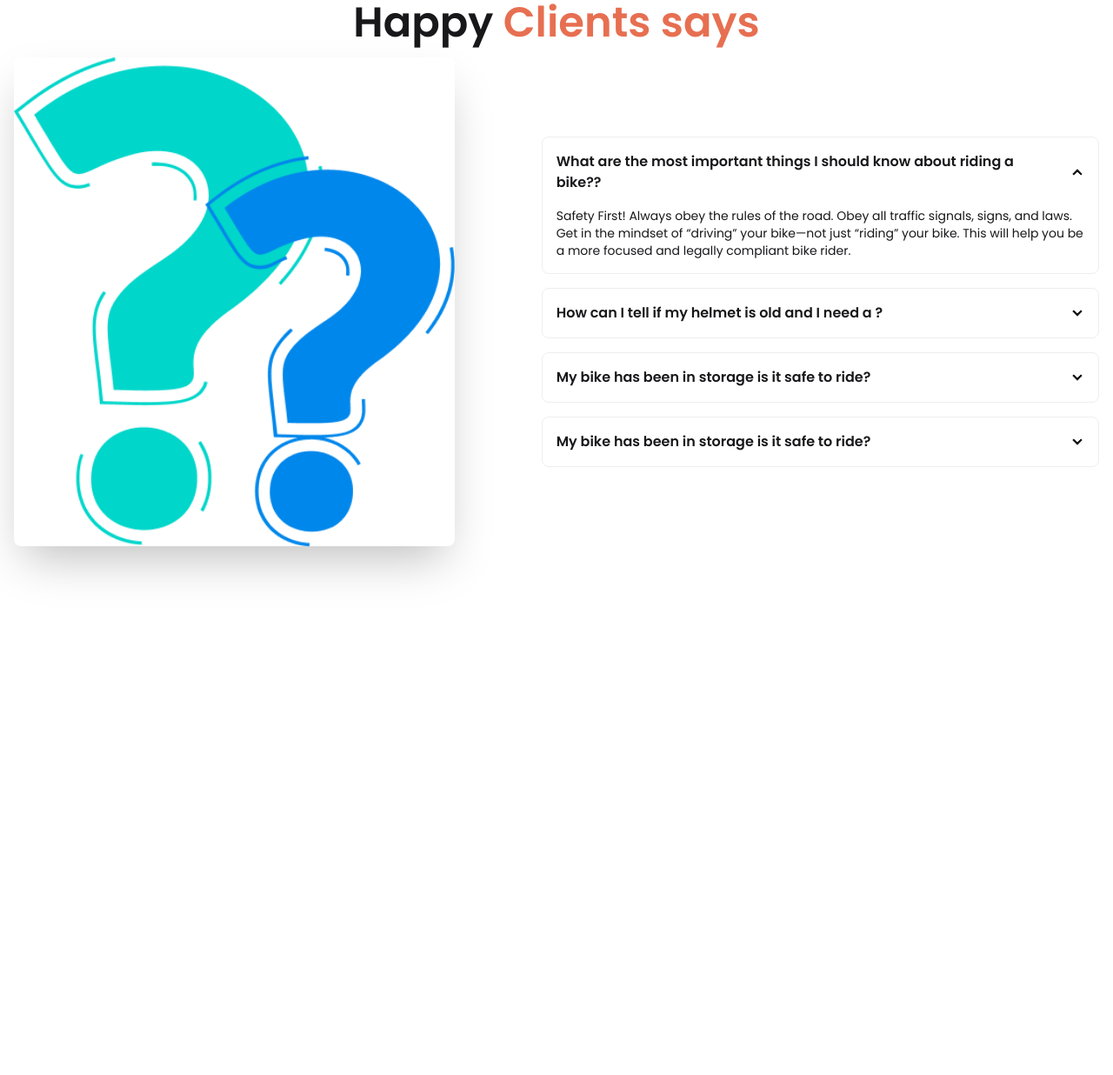
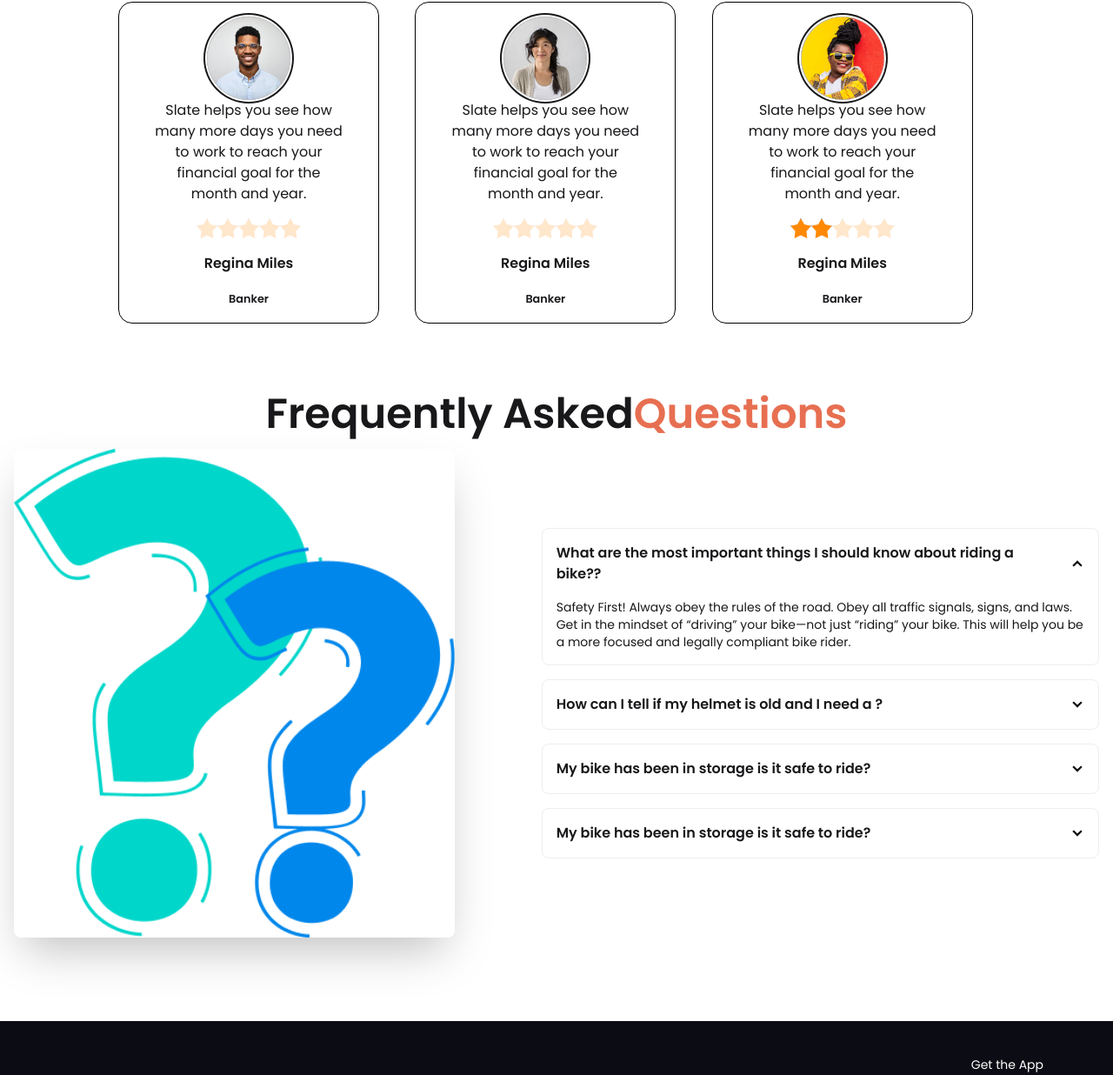
Before and after one commit to sumon8520/Daisy-ui-projce, a website: page index.html in a window 1280 px wide. Shown: the part 2085-3321 px from the top of the page at 87% size. Before the commit the page ends 2809 px from the top, so only its background shows below. Drawn offline with nearby package versions, Linux system fonts and the light colour scheme; a small style sheet from the web is missing.

Commit message:
added the happy client section and fotter section

```diff
--- a/index.html
+++ b/index.html
@@ -203,9 +203,92 @@
     </div>
    </section>
 
+
+   <!-- Happy Client section -->
+    <section class="my-20 mx-4">
+      <div class="grid grid-cols-1 md:grid-cols-2 lg:grid-cols-3 gap-4 lg:mx-30">
+        <!-- card 1 -->
+       <div class="text-center border border-black py-4 px-10 rounded-2xl lg:w-[300px]">
+        <div>
+          <div class="avatar">
+            <div class="ring-primary ring-offset-base-100 w-24 rounded-full ring-2 ring-offset-2">
+              <img src="images/others/user-1.png" />
+            </div>
+          </div>
+          <div class="space-y-4">
+            <p>Slate helps you see how
+            many more days you need
+            to work to reach your financial
+            goal for the month and year.</p>
+            <div class="rating">
+              <input type="radio" name="rating-2" class="mask mask-star-2 bg-orange-400" aria-label="1 star" />
+              <input type="radio" name="rating-2" class="mask mask-star-2 bg-orange-400" aria-label="2 star" checked="checked" />
+              <input type="radio" name="rating-2" class="mask mask-star-2 bg-orange-400" aria-label="3 star" />
+              <input type="radio" name="rating-2" class="mask mask-star-2 bg-orange-400" aria-label="4 star" />
+              <input type="radio" name="rating-2" class="mask mask-star-2 bg-orange-400" aria-label="5 star" />
+            </div>
+            <p class="font-semibold">Regina Miles</p>
+            <small class="font-semibold">Banker</small>
+          </div>
+        </div>
+       </div>
+       <!-- card 2 -->
+       <div class="text-center border border-black py-4 px-10 rounded-2xl lg:w-[300px]">
+        <div class="">
+          <div class="avatar">
+            <div class="ring-primary ring-offset-base-100 w-24 rounded-full ring-2 ring-offset-2">
+              <img src="images/others/user-2.png" />
+            </div>
+          </div>
+          <div class="space-y-4">
+            <p>Slate helps you see how
+            many more days you need
+            to work to reach your financial
+            goal for the month and year.</p>
+            <div class="rating">
+              <input type="radio" name="rating-2" class="mask mask-star-2 bg-orange-400" aria-label="1 star" />
+              <input type="radio" name="rating-2" class="mask mask-star-2 bg-orange-400" aria-label="2 star" checked="checked" />
+              <input type="radio" name="rating-2" class="mask mask-star-2 bg-orange-400" aria-label="3 star" />
+              <input type="radio" name="rating-2" class="mask mask-star-2 bg-orange-400" aria-label="4 star" />
+              <input type="radio" name="rating-2" class="mask mask-star-2 bg-orange-400" aria-label="5 star" />
+            </div>
+            <p class="font-semibold">Regina Miles</p>
+            <small class="font-semibold">Banker</small>
+          </div>
+        </div>
+       </div>
+       <!-- card 3 -->
+       <div class="text-center border border-black py-4 px-10 rounded-2xl lg:w-[300px]">
+        <div class="">
+          <div class="avatar">
+            <div class="ring-primary ring-offset-base-100 w-24 rounded-full ring-2 ring-offset-2">
+              <img src="images/others/user-3.png" />
+            </div>
+          </div>
+          <div class="space-y-4">
+            <p>Slate helps you see how
+            many more days you need
+            to work to reach your financial
+            goal for the month and year.</p>
+            <div class="rating">
+              <input type="radio" name="rating-2" class="mask mask-star-2 bg-orange-400" aria-label="1 star" />
+              <input type="radio" name="rating-2" class="mask mask-star-2 bg-orange-400" aria-label="2 star" checked="checked" />
+              <input type="radio" name="rating-2" class="mask mask-star-2 bg-orange-400" aria-label="3 star" />
+              <input type="radio" name="rating-2" class="mask mask-star-2 bg-orange-400" aria-label="4 star" />
+              <input type="radio" name="rating-2" class="mask mask-star-2 bg-orange-400" aria-label="5 star" />
+            </div>
+            <p class="font-semibold">Regina Miles</p>
+            <small class="font-semibold">Banker</small>
+          </div>
+        </div>
+       </div>
+      </div>
+    </section>
+
+
    <!-- Faq Ask section -->
   <section class="my-20">
-    <h4 class="text-5xl font-semibold text-center">Happy <span class="text-[#E76F51]">Clients says</span></h4>
+    <h4 class="text-5xl font-semibold text-center">Frequently Asked<span class="text-[#E76F51]">Questions</span></h4>
 
     <div class="hero">
       <div class="hero-content flex-col lg:flex-row gap-25">
@@ -238,8 +321,39 @@
     </div>
   </section>
     </main>
-    <footer>
+    <footer class="bg-[#0c0c14] text-white py-10 px-6 md:px-20">
+      <div class="max-w-7xl mx-auto flex flex-col md:flex-row justify-between items-start md:items-center space-y-8 md:space-y-0">
 
+        <!-- Left Section -->
+        <div>
+          <div class="flex gap-4">
+            <a href="#">Download Now</a>
+            <a href="#">License</a>
+          </div>
+          <div class="flex flex-wrap gap-6 text-sm mb-4">
+            <a href="#">About</a>
+            <a href="#">Features</a>
+            <a href="#">Pricing</a>
+            <a href="#">Careers</a>
+            <a href="#">Help</a>
+            <a href="#">Privacy Policy</a>
+          </div>
+          <p class="text-xs text-gray-400">© 2020 bike. All rights reserved</p>
+        </div>
+
+        <!-- Right Section -->
+        <div class="flex flex-col items-start space-y-2">
+          <span class="text-sm">Get the App</span>
+          <a href="#">
+            <img src="https://developer.apple.com/assets/elements/badges/download-on-the-app-store.svg" alt="App Store" class="h-10">
+          </a>
+          <a href="#">
+            <img src="https://upload.wikimedia.org/wikipedia/commons/7/78/Google_Play_Store_badge_EN.svg" alt="Google Play" class="h-10">
+          </a>
+        </div>
+
+      </div>
     </footer>
+
 </body>
 </html>
```
